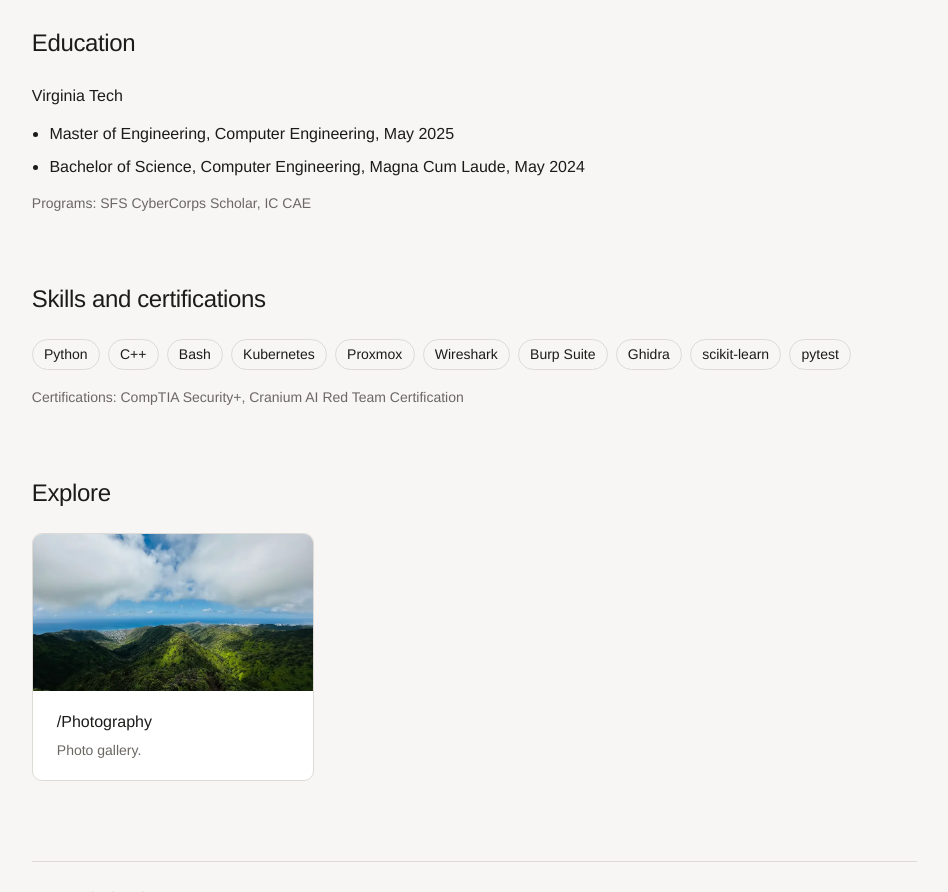
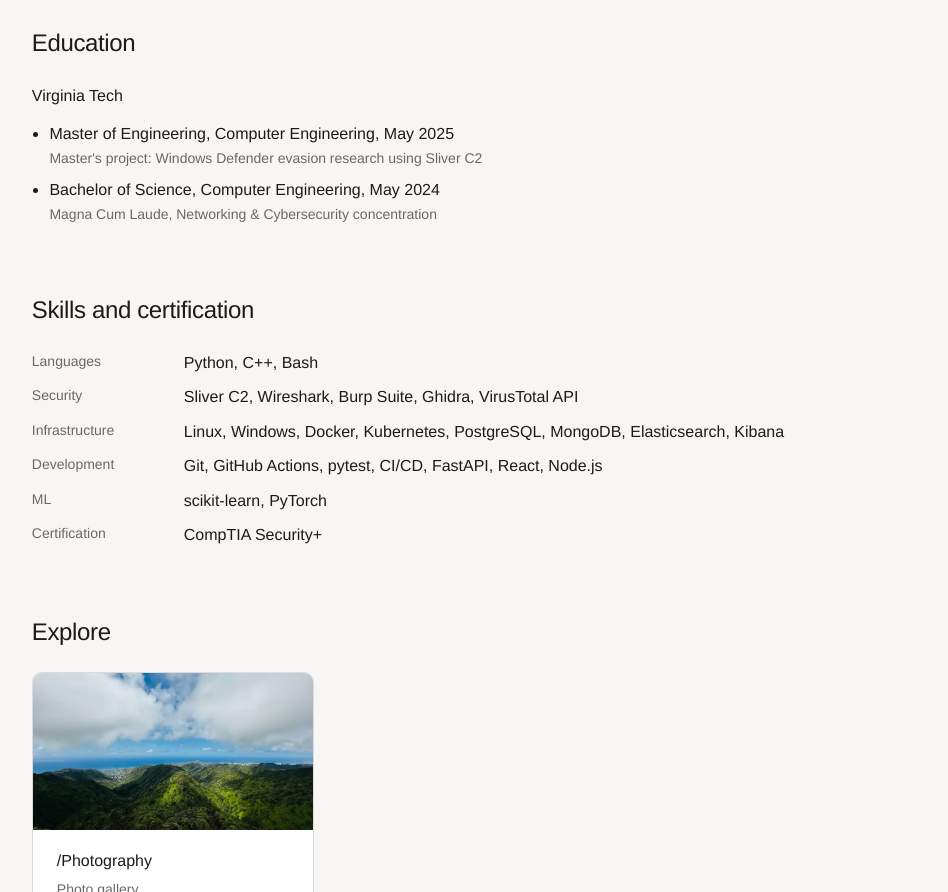
Before and after one commit to ChamberZ1/website, an Astro site: page / in a window 1280 px wide. Shown: the part 1320-2212 px from the top of the page, without its empty margins (289-1237 px from the left). Built offline with nearby package versions, Linux system fonts and the light colour scheme; Astro itself is replaced by a stand-in of ours.

Commit message:
Sync homepage with the new resume
Co-Authored-By: Claude Opus 5.5 <noreply@anthropic.com>

```diff
--- a/src/data/profile.ts
+++ b/src/data/profile.ts
@@ -9,29 +9,35 @@ export const profile = {
         { label: 'LinkedIn', href: 'https://www.linkedin.com/in/zcharles/' },
         { label: 'CyLab', href: 'https://learn.cylabacademy.org/users/zcharles517' },
         { label: 'YouTube', href: 'https://www.youtube.com/@cztrailblaze' },
-        { label: 'Contact', href: 'mailto:zcharles@vt.edu' },
+        { label: 'Contact', href: 'mailto:contact@zcharles.com' },
     ],
     experience: [
         {
             role: 'Cybersecurity Intern',
             organization: 'Lawrence Livermore National Laboratory',
             location: 'Livermore, CA',
-            dates: 'Summer 2023 & 2024',
+            dates: 'Summers 2023 & 2024',
             points: [
-                'Wrote pytest unit and integration tests against SQLite and PostgreSQL backends, validating query behavior and schema compatibility within the CI/CD pipeline.',
-                'Built a MEAN-stack web application giving DHS analysts a browser interface to create, query, and update records in a backing database.',
-                'Wrote a Python script using regex to extract IP addresses and domains, flagging suspicious entries against allow/deny lists, validated against sample report data.',
+                'Developed Python unit and integration tests with pytest for SQLite and PostgreSQL, validating database behavior and compatibility with CI/CD workflows.',
+                'Built a MEAN-stack web application for Department of Homeland Security analysts to create, query, and update database records through a browser interface.',
+                'Automated extraction of IP addresses and domains from security reports using Python and regular expressions, flagging indicators against allow/deny lists.',
             ],
         },
     ],
     education: {
         school: 'Virginia Tech',
         degrees: [
-            { name: 'Master of Engineering, Computer Engineering', date: 'May 2025' },
-            { name: 'Bachelor of Science, Computer Engineering, Magna Cum Laude', date: 'May 2024' },
+            { name: 'Master of Engineering, Computer Engineering', date: 'May 2025', details: "Master's project: Windows Defender evasion research using Sliver C2" },
+            { name: 'Bachelor of Science, Computer Engineering', date: 'May 2024', details: 'Magna Cum Laude, Networking & Cybersecurity concentration' },
         ],
-        programs: ['SFS CyberCorps Scholar', 'IC CAE'],
+        program: 'CyberCorps Scholarship for Service Scholar',
     },
-    certifications: ['CompTIA Security+', 'Cranium AI Red Team Certification'],
-    skills: ['Python', 'C++', 'Bash', 'Kubernetes', 'Proxmox', 'Wireshark', 'Burp Suite', 'Ghidra', 'scikit-learn', 'pytest'],
+    certifications: ['CompTIA Security+'],
+    skills: [
+        { group: 'Languages', items: ['Python', 'C++', 'Bash'] },
+        { group: 'Security', items: ['Sliver C2', 'Wireshark', 'Burp Suite', 'Ghidra', 'VirusTotal API'] },
+        { group: 'Infrastructure', items: ['Linux', 'Windows', 'Docker', 'Kubernetes', 'PostgreSQL', 'MongoDB', 'Elasticsearch', 'Kibana'] },
+        { group: 'Development', items: ['Git', 'GitHub Actions', 'pytest', 'CI/CD', 'FastAPI', 'React', 'Node.js'] },
+        { group: 'ML', items: ['scikit-learn', 'PyTorch'] },
+    ],
 };
--- a/src/pages/index.astro
+++ b/src/pages/index.astro
@@ -15,7 +15,7 @@ const shownSections = import.meta.env.DEV ? sections : liveSections;
         {profile.intro
             ? <p>{profile.intro}</p>
             : import.meta.env.DEV && <p class="placeholder">[Placeholder: introduction to be written by the site owner. Hidden on the published site.]</p>}
-        <p class="intro-facts">{education.degrees[0].name}, {education.school}. {education.programs[0]}.</p>
+        <p class="intro-facts">{education.degrees[0].name}, {education.school}. {education.program}.</p>
         <a class="resume-button" href={profile.resume} target="_blank" rel="noopener noreferrer">View resume</a>
     </section>
 
@@ -42,15 +42,16 @@ const shownSections = import.meta.env.DEV ? sections : liveSections;
         <h2 id="education-heading">Education</h2>
         <article class="entry">
             <h3>{education.school}</h3>
-            <ul>{education.degrees.map(({ name, date }) => <li>{name}, {date}</li>)}</ul>
-            <p class="entry-meta">Programs: {education.programs.join(', ')}</p>
+            <ul>{education.degrees.map(({ name, date, details }) => <li>{name}, {date}<span class="entry-meta entry-detail">{details}</span></li>)}</ul>
         </article>
     </section>
 
     <section class="section" aria-labelledby="skills-heading">
-        <h2 id="skills-heading">Skills and certifications</h2>
-        <ul class="tags">{profile.skills.map((skill) => <li>{skill}</li>)}</ul>
-        <p class="entry-meta">Certifications: {profile.certifications.join(', ')}</p>
+        <h2 id="skills-heading">Skills and certification</h2>
+        <dl class="skills">
+            {profile.skills.map(({ group, items }) => <div><dt>{group}</dt><dd>{items.join(', ')}</dd></div>)}
+            <div><dt>Certification</dt><dd>{profile.certifications.join(', ')}</dd></div>
+        </dl>
     </section>
 
     <section class="section" aria-labelledby="explore-heading">
--- a/src/styles/global.css
+++ b/src/styles/global.css
@@ -312,13 +312,11 @@ h2 {
 .entry li + li { margin-top: 0.4rem; }
 .entry-meta { color: var(--text-muted); font-size: 0.875rem; }
 
-.tags { display: flex; flex-wrap: wrap; gap: 0.5rem; margin-bottom: 1rem; list-style: none; }
-.tags li {
-    padding: 0.2rem 0.7rem;
-    border: 1px solid var(--border);
-    border-radius: 999px;
-    font-size: 0.875rem;
-}
+.entry-detail { display: block; }
+
+.skills > div { display: grid; grid-template-columns: 8.5rem minmax(0, 1fr); gap: 1rem; }
+.skills > div + div { margin-top: 0.5rem; }
+.skills dt { color: var(--text-muted); font-size: 0.875rem; }
 
 .block-link { margin-top: 1.25rem; }
 .block-link a { color: var(--text-muted); font-size: 0.875rem; }
@@ -431,6 +429,7 @@ a.section-card:hover { border-color: var(--border-strong); }
 
 @media (max-width: 600px) {
     .project-grid { grid-template-columns: 1fr; }
+    .skills > div { grid-template-columns: 1fr; gap: 0; }
 }
 
 @media (min-width: 821px) and (max-height: 640px) {
```
